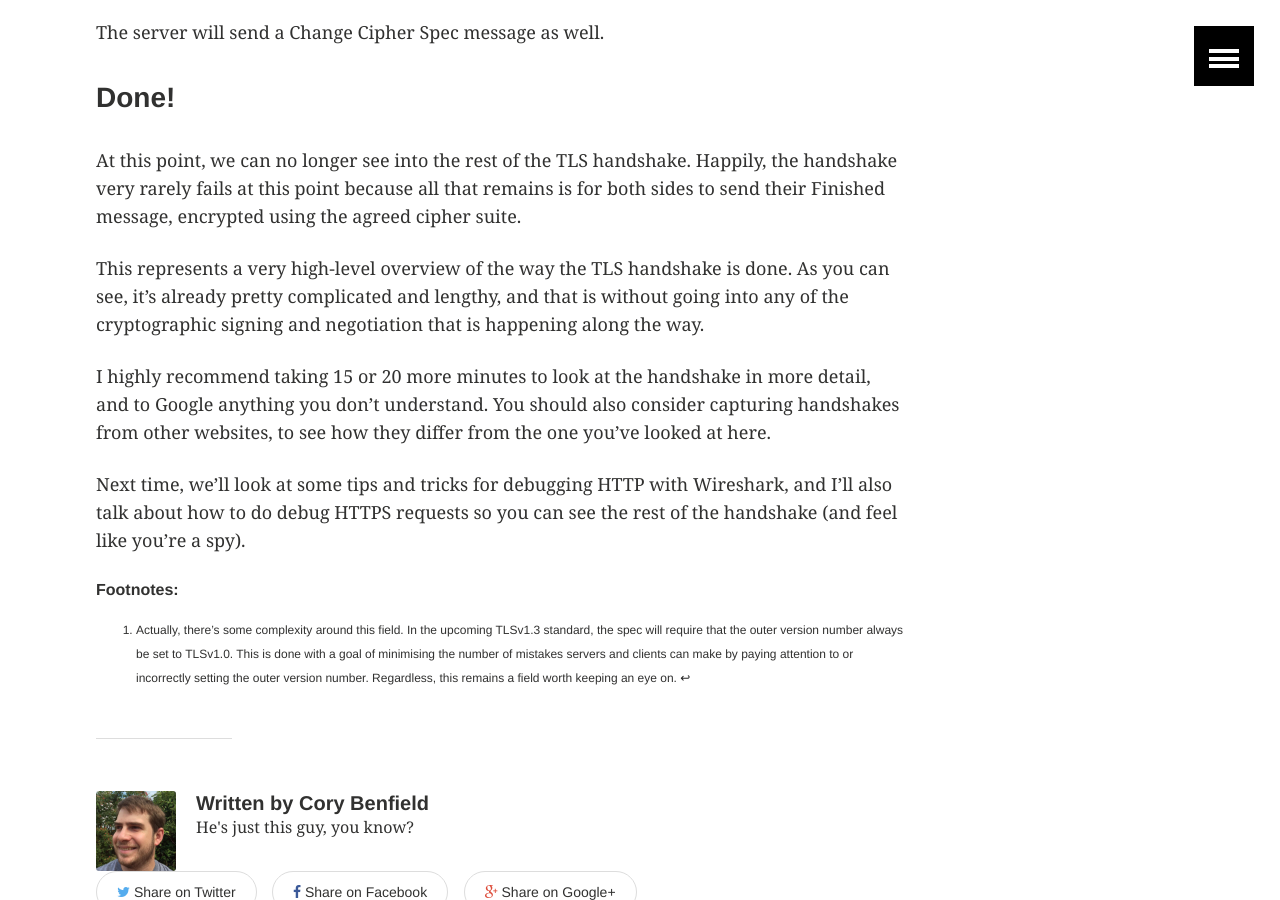
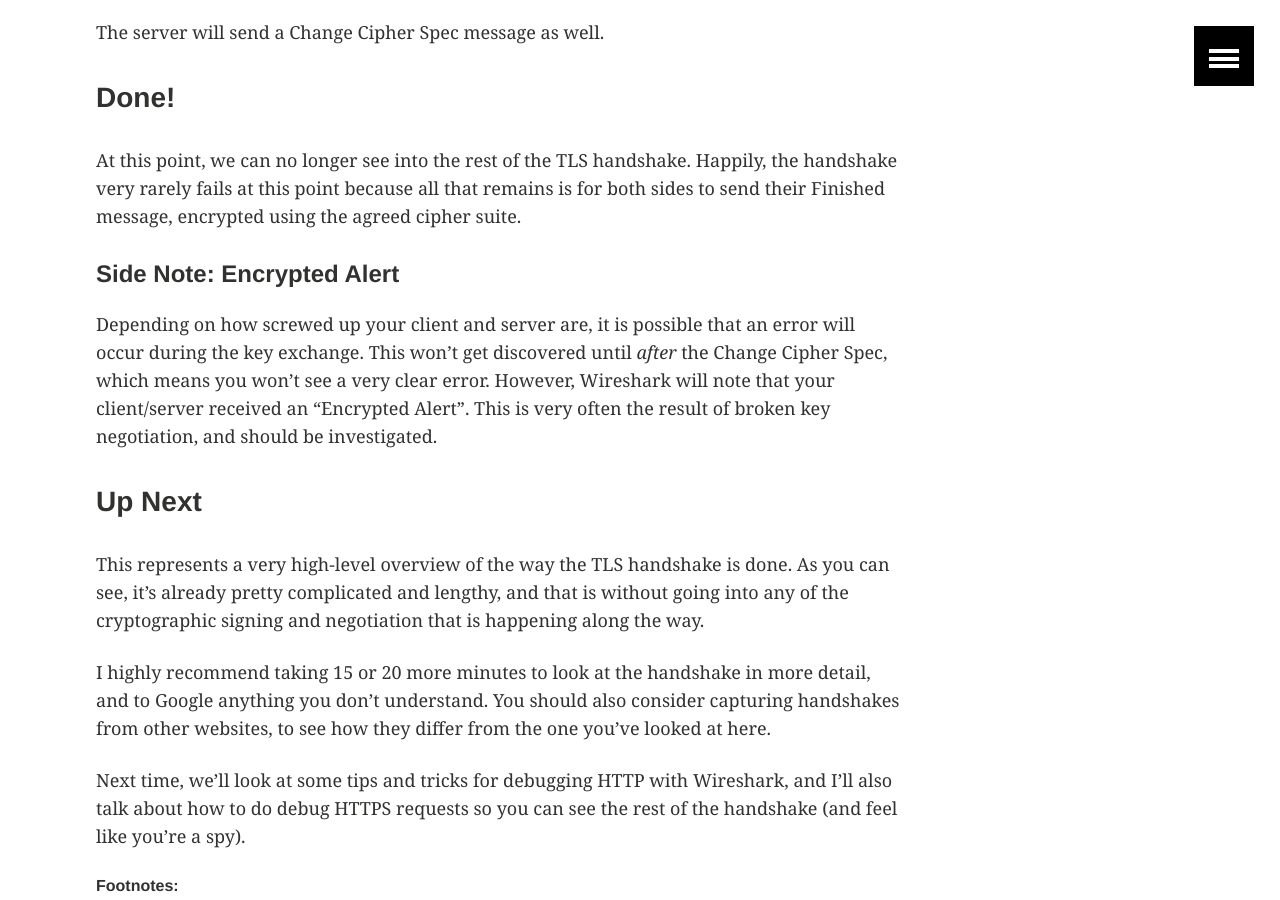
Before and after one commit to Lukasa/lukasa.co.uk, a Jekyll site: the page built from _posts/2016-01-05-Debugging_With_Wireshark_TLS.md, in a window 1280 px wide and 900 px high, scrolled down 11107 px. Built offline with Jekyll 4.4.1, drawn with Linux system fonts in a browser that asks for light colours; comment, search, counter and statistics services are not loaded.

Commit message:
More notes.

```diff
--- a/_posts/2016-01-05-Debugging_With_Wireshark_TLS.md
+++ b/_posts/2016-01-05-Debugging_With_Wireshark_TLS.md
@@ -180,6 +180,12 @@ The server will send a Change Cipher Spec message as well.
 
 At this point, we can no longer see into the rest of the TLS handshake. Happily, the handshake very rarely fails at this point because all that remains is for both sides to send their Finished message, encrypted using the agreed cipher suite.
 
+#### Side Note: Encrypted Alert
+
+Depending on how screwed up your client and server are, it is possible that an error will occur during the key exchange. This won't get discovered until *after* the Change Cipher Spec, which means you won't see a very clear error. However, Wireshark will note that your client/server received an "Encrypted Alert". This is very often the result of broken key negotiation, and should be investigated.
+
+### Up Next
+
 This represents a very high-level overview of the way the TLS handshake is done. As you can see, it's already pretty complicated and lengthy, and that is without going into any of the cryptographic signing and negotiation that is happening along the way.
 
 I highly recommend taking 15 or 20 more minutes to look at the handshake in more detail, and to Google anything you don't understand. You should also consider capturing handshakes from other websites, to see how they differ from the one you've looked at here.
```
